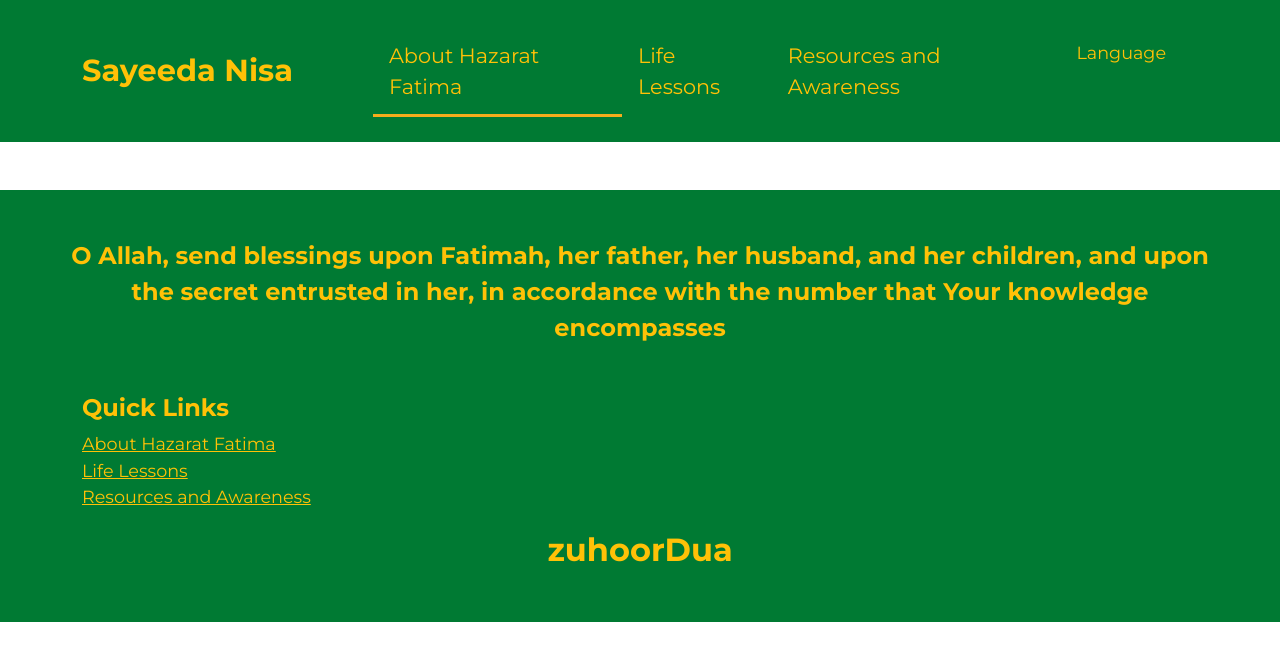
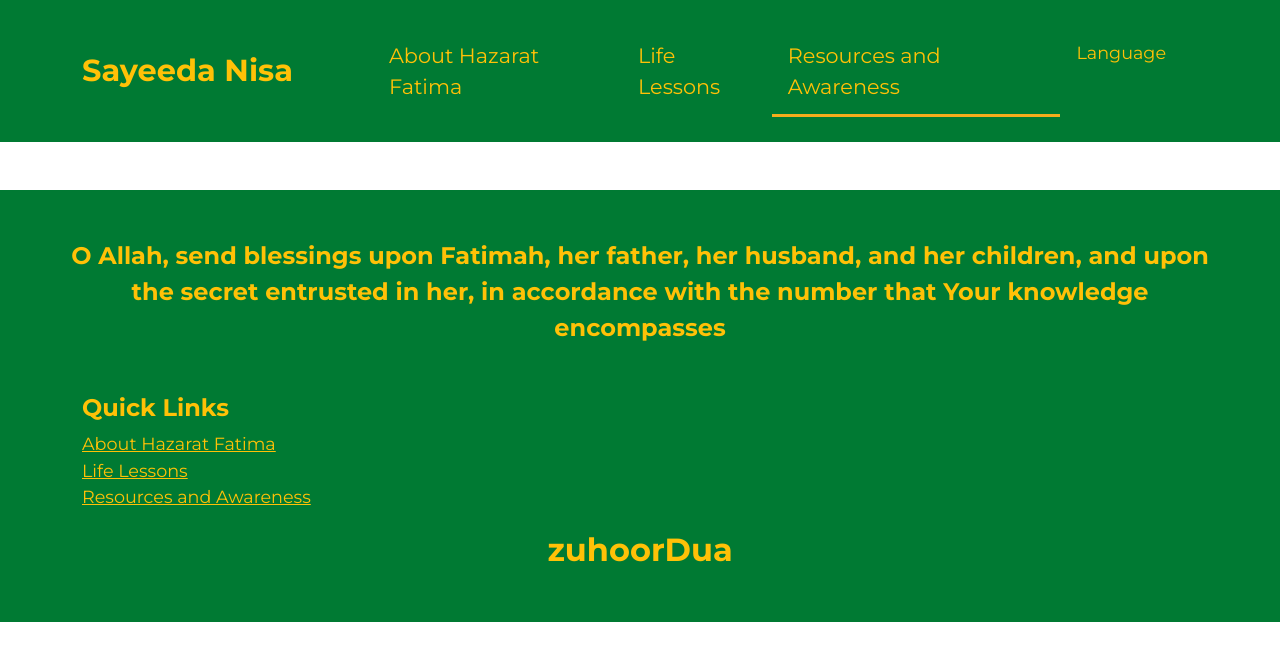
Before and after one commit to shukria-sultani/Sayyida-Nisa, a React (Vite) app: page /resources in a window 1280 px wide. Shown: the top 660 px of the page. Built offline with nearby package versions, Linux system fonts and the light colour scheme; a web font is replaced by a local one.

Commit message:
Changed Link components to NavLink in the Header for improved active class support.

```diff
--- a/src/Components/Header.jsx
+++ b/src/Components/Header.jsx
@@ -1,22 +1,19 @@
 import React from "react";
 import { useTranslation } from "react-i18next";
-import { useState } from "react";
-import { Link } from "react-router-dom";
+import { NavLink } from "react-router-dom";
 function Header() {
+  const activeLink = ({ isActive }) =>
+    isActive ? "nav-link active p-3  text-warning" : "nav-link p-3 text-warning";
+
   const { t, i18n } = useTranslation();
- const changeLang = (lang) =>{
-      i18n.changeLanguage(lang)
-
- }
+  const changeLang = (lang) => {
+    i18n.changeLanguage(lang);
+  };
 
   return (
-    <nav
-      className="navbar navbar-expand-lg posotion-fixed navbar-light "
-      style={{ backgroundColor: "#007A33 ",
-       }}
-    >
-      <div className="container ">
-        <a className="navbar-brand text-warning fw-bolder display-2" href="#"   style={{ fontSize: '1.9rem' }} >
+    <nav className="navbar navbar-expand-lg navbar-light" style={{ backgroundColor: "#007A33" }}>
+      <div className="container">
+        <a className="navbar-brand text-warning fw-bolder display-2" href="#" style={{ fontSize: '1.9rem' }}>
           {t("Name")}
         </a>
         <button
@@ -31,25 +28,25 @@ function Header() {
           <span className="navbar-toggler-icon"></span>
         </button>
         <div className="collapse navbar-collapse m-3 ps-lg-5" id="navbarNav">
-          <ul className="navbar-nav" >
-            <li className="nav-item active" >
-              <Link className="nav-link  p-3 active text-warning" to={'/'}  style={{ fontSize: '1.3rem' }}>
+          <ul className="navbar-nav">
+            <li className="nav-item">
+              <NavLink className={activeLink} to="/" style={{ fontSize: '1.3rem' }}>
                 {t("AboutFatime")}
-              </Link>
+              </NavLink>
             </li>
             <li className="nav-item">
-              <Link className="nav-link  p-3  text-warning" to={'/lifelessons'}  style={{ fontSize: '1.3rem' }}>
+              <NavLink className={activeLink} to="/lifelessons" style={{ fontSize: '1.3rem' }}>
                 {t("LifeLessons")}
-              </Link>
+              </NavLink>
             </li>
             <li className="nav-item">
-              <Link className="nav-link p-3   text-warning" to={'/resources'}  style={{ fontSize: '1.3rem' }}>
+              <NavLink className={activeLink} to="/resources" style={{ fontSize: '1.3rem' }}>
                 {t("Resources")}
-              </Link>
+              </NavLink>
             </li>
             <li className="nav-item dropdown">
               <a
-                className="nav-link  p-3 dropdown-toggle text-warning "
+                className="nav-link p-3 dropdown-toggle text-warning"
                 href="#"
                 id="navbarDropdown"
                 role="button"
@@ -60,21 +57,16 @@ function Header() {
               >
                 {t("Language")}
               </a>
-              <div
-                className="dropdown-menu"
-                aria-labelledby="navbarDropdown"
-                style={{ backgroundColor: "#007A33" }}
-              >
-                <a className="dropdown-item   text-warning" href="#" onClick={() => changeLang('en')}>
+              <div className="dropdown-menu" aria-labelledby="navbarDropdown" style={{ backgroundColor: "#007A33" }}>
+                <a className="dropdown-item text-warning" href="#" onClick={() => changeLang('en')}>
                   {t("Language1")}
                 </a>
-                <a className="dropdown-item   text-warning" href="#" onClick={() => changeLang('fa')}>
+                <a className="dropdown-item text-warning" href="#" onClick={() => changeLang('fa')}>
                   {t("Language2")}
                 </a>
               </div>
             </li>
           </ul>
-
         </div>
       </div>
     </nav>
```
